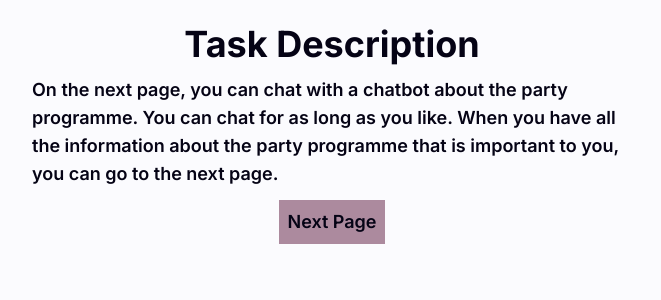
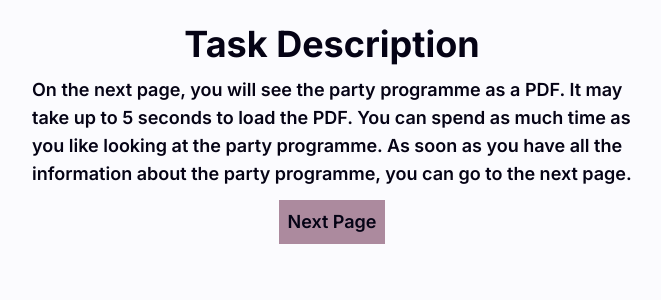
Before and after one commit to FelixHornberger/quote-and-vote, a Next.js app: page /task-des in a window 1280 px wide. Shown: the top 300 px of the page, without its empty margins (308-969 px from the left). Built offline with nearby package versions, Linux system fonts and the light colour scheme.

Commit message:
Update page.tsx
Updated condition logic so that it now works correctly.

```diff
--- a/app/task-des/page.tsx
+++ b/app/task-des/page.tsx
@@ -7,14 +7,16 @@ export default function Home() {
 
   const {href} = useHrefStore();
 
-    let stringToDisplay = `On the next page, you can chat with a chatbot about the party programme.
+  console.log("HREF: ",href)
+
+  let stringToDisplay = `On the next page, you will see the party programme as a PDF. It may take up to 5 seconds to load the PDF.
+      You can spend as much time as you like looking at the party programme.
+      As soon as you have all the information about the party programme, you can go to the next page.`
+
+  if (href === '/chat') {
+    stringToDisplay = `On the next page, you can chat with a chatbot about the party programme.
     You can chat for as long as you like.
     When you have all the information about the party programme that is important to you, you can go to the next page.`
-
-    if (href === '/chat') {
-        stringToDisplay = `On the next page, you will see the party programme as a PDF. It may take up to 5 seconds to load the PDF.
-        You can spend as much time as you like looking at the party programme.
-        As soon as you have all the information about the party programme, you can go to the next page.`
   }
 
   return (
```
Lines whose indentation alone changed are shown as unchanged.
